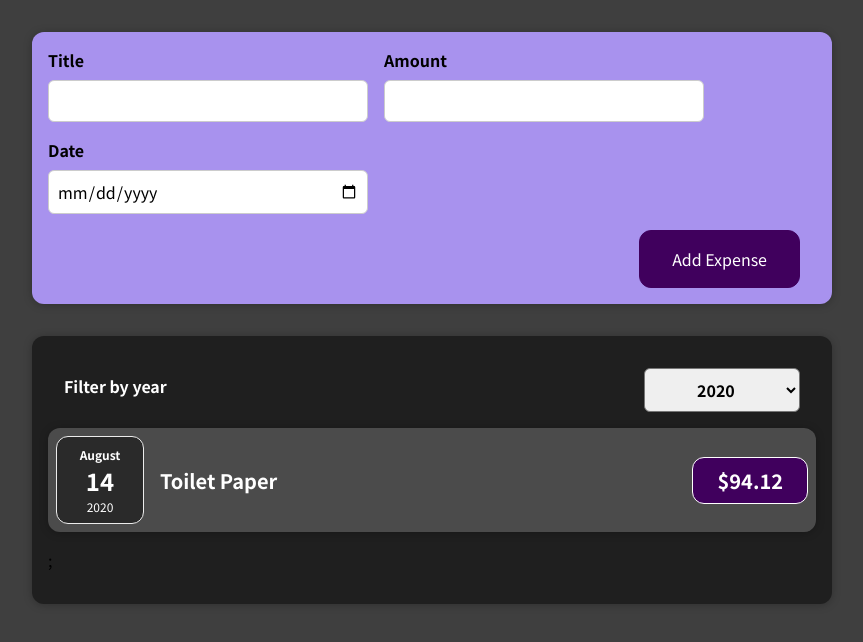
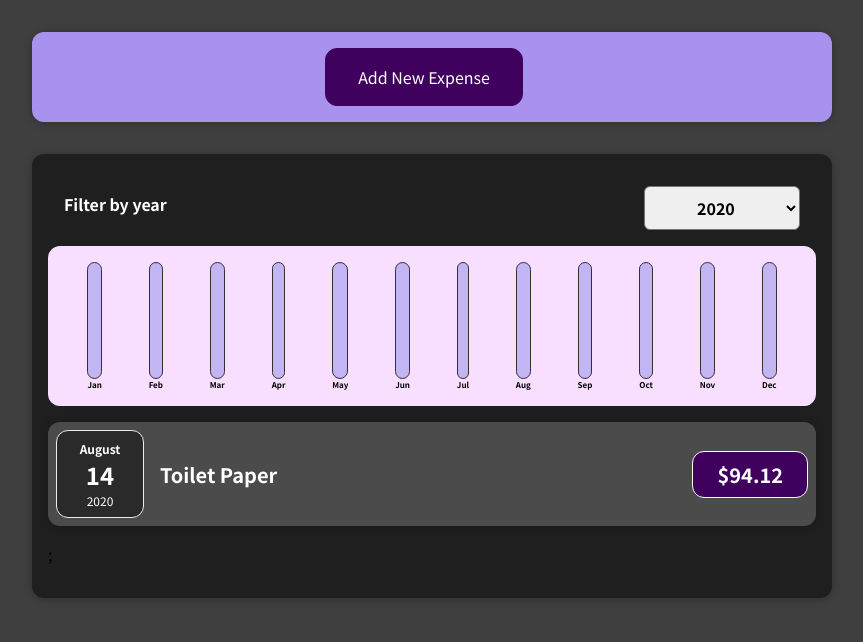
Before and after one commit to Khalid-Uris/expense-app-new, a React (Create React App) app: page / in a window 1280 px wide. Shown: the top 642 px of the page, without its empty margins (208-1071 px from the left). Built offline with nearby package versions, Linux system fonts and the light colour scheme.

Commit message:
add a Chart month and which

```diff
--- /dev/null
+++ b/src/Chart/Chart.css
@@ -0,0 +1,9 @@
+.chart {
+  padding: 1rem;
+  border-radius: 12px;
+  background-color: #f8dfff;
+  text-align: center;
+  display: flex;
+  justify-content: space-around;
+  height: 10rem;
+}
--- /dev/null
+++ b/src/Chart/Chart.jsx
@@ -0,0 +1,22 @@
+import React from "react";
+import "./Chart.css";
+import ChartBar from "./ChartBar";
+
+const Chart = (props) => {
+  const dataPointVales = props.dataPaints.map((dataPoint) => dataPoint.value);
+  const totalMaximum = Math.max(...dataPointVales);
+  return (
+    <div className="chart">
+      {props.dataPaints.map((dataPoint) => (
+        <ChartBar
+          key={dataPoint.label}
+          value={dataPoint.value}
+          maxValue={null}
+          label={dataPoint.label}
+        />
+      ))}
+    </div>
+  );
+};
+
+export default Chart;
--- /dev/null
+++ b/src/Chart/ChartBar.css
@@ -0,0 +1,30 @@
+.chart-bar {
+  height: 100%;
+  display: flex;
+  flex-direction: column;
+  align-items: center;
+}
+
+.chart-bar__inner {
+  height: 100%;
+  width: 100%;
+  border: 1px solid #313131;
+  border-radius: 12px;
+  background-color: #c3b4f3;
+  overflow: hidden;
+  display: flex;
+  flex-direction: column;
+  justify-content: flex-end;
+}
+
+.chart-bar__fill {
+  background-color: #4826b9;
+  width: 100%;
+  transition: all 0.3s ease-out;
+}
+
+.chart-bar__label {
+  font-weight: bold;
+  font-size: 0.5rem;
+  text-align: center;
+}
--- /dev/null
+++ b/src/Chart/ChartBar.jsx
@@ -0,0 +1,23 @@
+import React from "react";
+import "./ChartBar.css";
+
+const ChartBar = (props) => {
+  let barFillHeight = "0%";
+
+  if (props.maxValue > 0) {
+    barFillHeight = Math.round((props.value / props.maxValue) * 100) + "%";
+  }
+  return (
+    <div className={"chart-bar"}>
+      <div className={"chart-bar__inner"}>
+        <div
+          className="chart-bar__fill"
+          style={{ height: barFillHeight, backgroundColor: "red" }}
+        ></div>
+      </div>
+      <div className={"chart-bar__label"}>{props.label}</div>
+    </div>
+  );
+};
+
+export default ChartBar;
--- a/src/NewExpense/ExpenseForm.jsx
+++ b/src/NewExpense/ExpenseForm.jsx
@@ -88,6 +88,9 @@
         </div>
       </div>
       <div className={"new-expense__actions"}>
+        <button type="button" onClick={props.onCancel}>
+          Cancel
+        </button>
         <button type="submit">Add Expense</button>
       </div>
     </form>
--- a/src/NewExpense/NewExpense.jsx
+++ b/src/NewExpense/NewExpense.jsx
@@ -1,9 +1,11 @@
-import React from "react";
+import React, { useState } from "react";
 // import "./NewExpense.css";
 import "./NewExpense.css";
 import ExpenseForm from "./ExpenseForm";
 
 const NewExpense = (props) => {
+  const [isEditing, setIsEditing] = useState(false);
+
   const saveExpenseDataHandler = (enteredExpenseData) => {
     const expenseData = {
       ...enteredExpenseData,
@@ -12,10 +14,27 @@
     console.log("New Expense Component");
     console.log(expenseData);
     props.onAddExpense(expenseData);
+    setIsEditing(false);
+  };
+
+  const startEditingHandler = () => {
+    setIsEditing(true);
+  };
+
+  const stopEditingHandle = () => {
+    setIsEditing(false);
   };
   return (
     <div className="new-expense">
-      <ExpenseForm onSaveExpenseData={saveExpenseDataHandler} />
+      {!isEditing && (
+        <button onClick={startEditingHandler}>Add New Expense</button>
+      )}
+      {isEditing && (
+        <ExpenseForm
+          onSaveExpenseData={saveExpenseDataHandler}
+          onCancel={stopEditingHandle}
+        />
+      )}
     </div>
   );
 };
--- a/src/components/Expenses.jsx
+++ b/src/components/Expenses.jsx
@@ -4,6 +4,7 @@
 import Card from "../UI/Card";
 import ExpensesFilter from "./ExpensesFilter";
 import ExpensesList from "./ExpensesList";
+import ExpensesChart from "./ExpensesChart";
 
 const Expenses = (props) => {
   const [filteredYear, setFilteredYear] = useState("2020");
@@ -34,6 +35,7 @@
         /> */}
 
       {/* {expensesContent} */}
+      <ExpensesChart expenses={filterExpenses} />
       <ExpensesList items={filterExpenses} />
 
       {/* {filterExpenses.length === 0 && <p>No Expense found</p>} */}
--- /dev/null
+++ b/src/components/ExpensesChart.jsx
@@ -0,0 +1,32 @@
+import React from "react";
+import Chart from "../Chart/Chart";
+
+const ExpensesChart = (props) => {
+  const chartDataPoints = [
+    { label: "Jan", value: 0 },
+    { label: "Feb", value: 0 },
+    { label: "Mar", value: 0 },
+    { label: "Apr", value: 0 },
+    { label: "May", value: 0 },
+    { label: "Jun", value: 0 },
+    { label: "Jul", value: 0 },
+    { label: "Aug", value: 0 },
+    { label: "Sep", value: 0 },
+    { label: "Oct", value: 0 },
+    { label: "Nov", value: 0 },
+    { label: "Dec", value: 0 },
+  ];
+  // array
+  for (const expense of props.expenses) {
+    const expenseMonth = expense.date.getMonth(); // starting at 0 => jan
+    chartDataPoints[expenseMonth].value += expense.amount;
+  }
+
+  return (
+    <div>
+      <Chart dataPaints={chartDataPoints} />
+    </div>
+  );
+};
+
+export default ExpensesChart;
```
